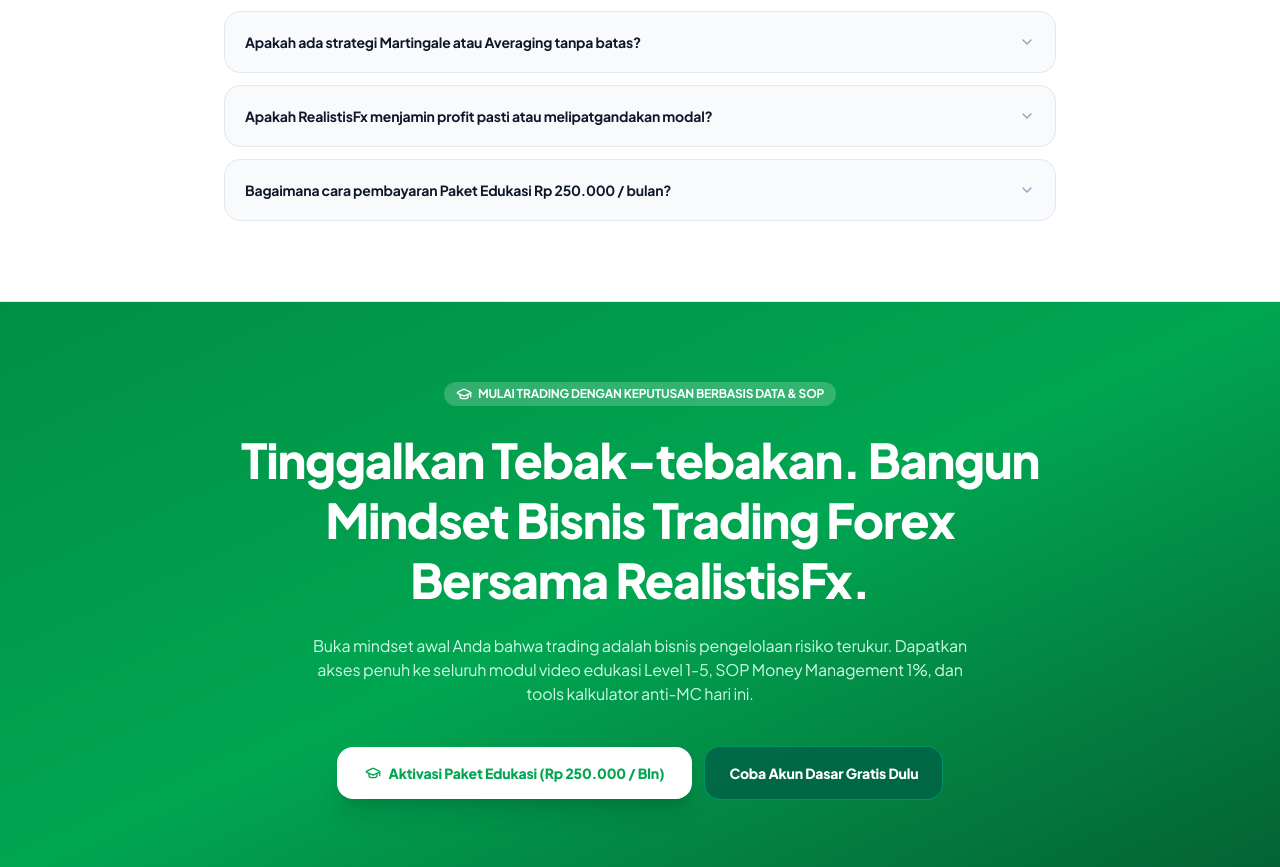
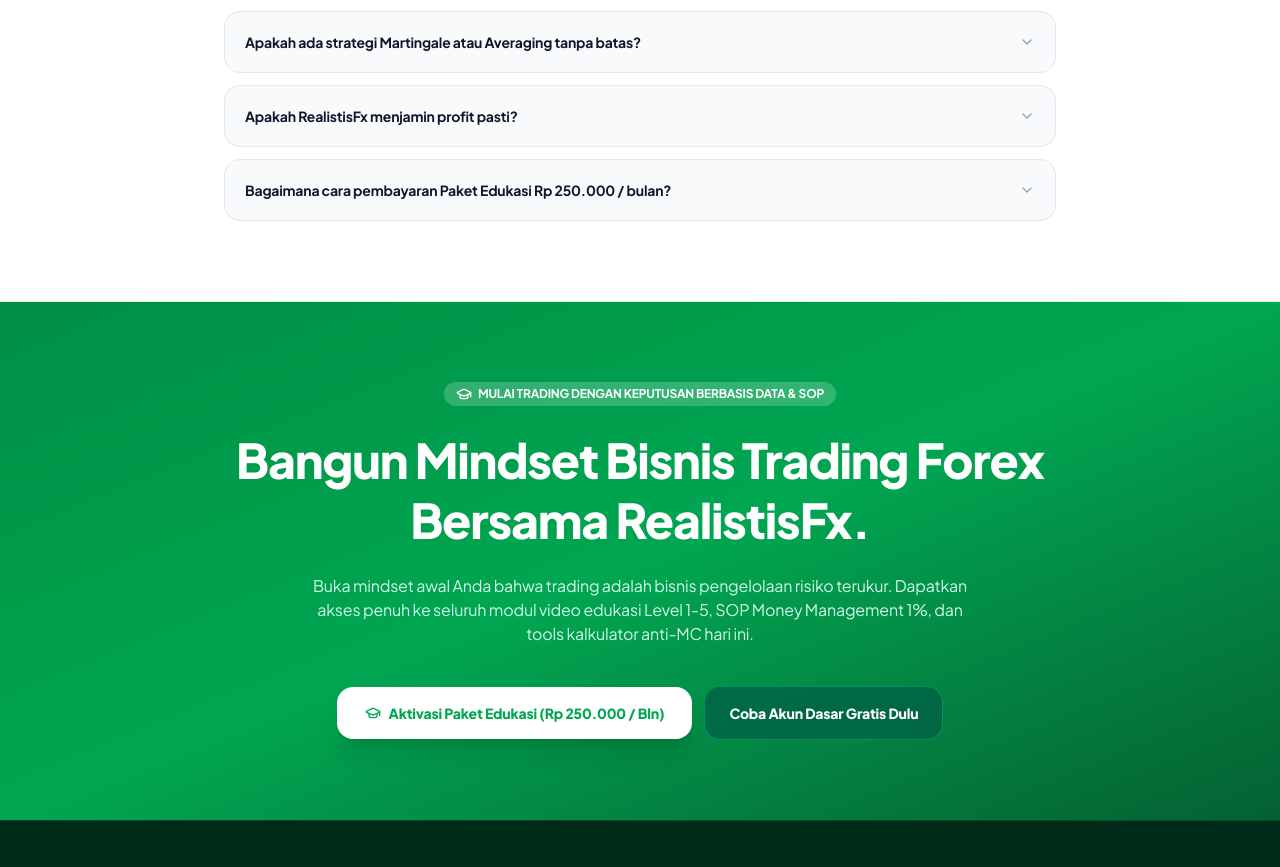
Before and after one commit to MasterRidho12/realistisFxedukasi, a Next.js app: page /landing in a window 1280 px wide. Shown: the part 11066-11933 px from the top of the page. Built offline with nearby package versions, Linux system fonts and the light colour scheme; no server answers; the database is empty.

Commit message:
refactor: update FAQ profit guarantee answer and remove 'Tinggalkan Tebak-tebakan' from CTA banner

```diff
--- a/src/components/landing/LandingPage.tsx
+++ b/src/components/landing/LandingPage.tsx
@@ -2036,8 +2036,8 @@ export default function LandingPage({ onOpenAuth }: LandingPageProps) {
                 a: 'TIDAK ADA. Kami sangat menentang teknik spekulatif seperti Martingale atau Averaging tanpa batas yang berisiko Margin Call (MC). Strategi kami 100% disiplin menggunakan Pending Order (Buy Stop, Sell Stop, Buy Limit, Sell Limit) yang terencana secara teknikal sebelum market bergerak. Setiap transaksi wajib dilengkapi Stop Loss (SL) fixed terukur untuk membatasi risiko, target Take Profit (TP) yang jelas, serta rasio Risk-to-Reward (RR) teruji minimum 1:2 hingga 1:3. Prioritas nomor 1 kami adalah proteksi modal (Capital Preservation) dan konsistensi profit jangka panjang.',
               },
               {
-                q: 'Apakah RealistisFx menjamin profit pasti atau melipatgandakan modal?',
-                a: 'Sama sekali TIDAK ADA jaminan profit pasti atau penggandaan modal. Nama kami "RealistisFx" karena kami menjunjung tinggi kejujuran dan edukasi realistis: pasar finansial selalu memiliki risiko fluktuasi harga. Layanan kami adalah edukasi bisnis, analisis probabilitas statistik, money management ketat (risk 1-2% per trade), dan tools dengan Stop Loss terukur demi melindungi modal Anda dari kehancuran Margin Call.',
+                q: 'Apakah RealistisFx menjamin profit pasti?',
+                a: 'Sama sekali TIDAK ADA jaminan profit pasti. RealistisFx selalu mengedukasikan manajemen risiko yang terukur, perencanaan Stop Loss (SL) yang disiplin, serta evaluasi trading yang konsisten. Pasar finansial memiliki dinamika fluktuasi harga, sehingga prioritas utama kami adalah mengedukasi trader untuk melindungi modal (Capital Preservation) dan menghindari risiko Margin Call (MC).',
               },
               {
                 q: 'Bagaimana cara pembayaran Paket Edukasi Rp 250.000 / bulan?',
@@ -2080,7 +2080,7 @@ export default function LandingPage({ onOpenAuth }: LandingPageProps) {
           </div>
 
           <h2 className="text-2xl sm:text-4xl md:text-5xl font-black tracking-tight leading-tight">
-            Tinggalkan Tebak-tebakan. Bangun Mindset Bisnis Trading Forex Bersama RealistisFx.
+            Bangun Mindset Bisnis Trading Forex Bersama RealistisFx.
           </h2>
 
           <p className="text-xs sm:text-base text-emerald-100 max-w-2xl mx-auto font-normal">
```
